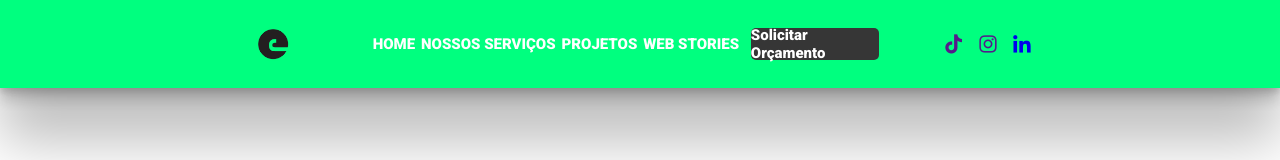
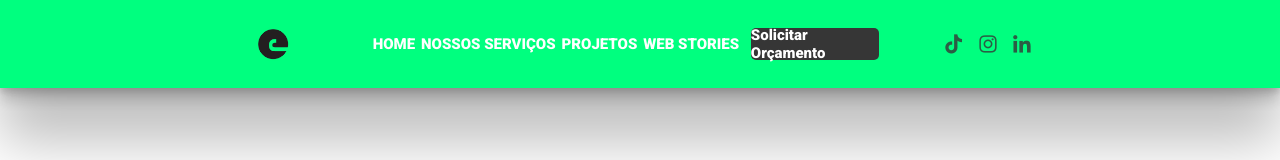
Before and after one commit to danilobrayann/Agencia, a React (Vite) app: page / in a window 1280 px wide. Shown: the top 160 px of the page. Built offline with nearby package versions, Linux system fonts and the light colour scheme.

Commit message:
fix: correção nas redescial

```diff
--- a/src/components/Header/index.tsx
+++ b/src/components/Header/index.tsx
@@ -23,13 +23,13 @@ export default function Header() {
         </ul>
         <div className="redesocial">
           <a href="" target="blank">
-          <i className='bx bxl-tiktok'></i>
+          <i className='bx bxl-tiktok bx-flashing'  ></i>
           </a>
           <a href="" target="blank">
-          <i className='bx bxl-instagram'  ></i>
+          <i className='bx bxl-instagram bx-flashing '  ></i>
           </a>
           <a href="https://www.linkedin.com/company/101551231/admin/feed/posts/?feedType=following" target="blank">
-          <i className='bx bxl-linkedin'  ></i>
+          <i className='bx bxl-linkedin  bx-flashing'  ></i>
           </a>
         </div>
       </nav>
--- a/src/components/Header/styles.scss
+++ b/src/components/Header/styles.scss
@@ -71,6 +71,7 @@ background-color:$corFundo2;
 
         i{
             font-size: 23px;
+            color: $corHeda2;
             &:hover{
                 color:$corDoTexto;
 
```
